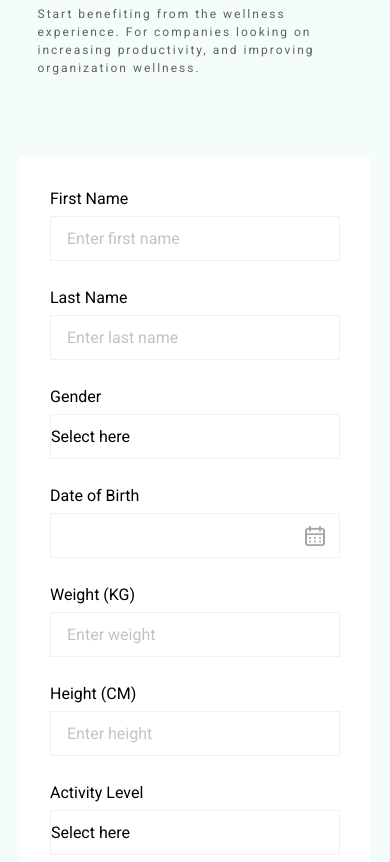
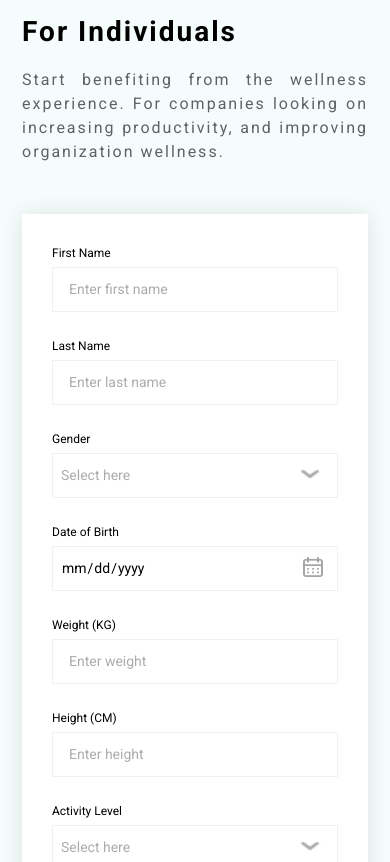
Before and after one commit to Tony-smile/Altschool, a plain HTML site: page assignmentCss4.html in a window 390 px wide. Shown: the part 94-956 px from the top of the page. Drawn offline with Linux system fonts and the light colour scheme.

Commit message:
3rd commit

```diff
--- a/assignmentCss4.html
+++ b/assignmentCss4.html
@@ -38,18 +38,19 @@
             <label for="first-name">Last Name</label>
             <input type="text" id="last-name" placeholder="Enter last name" />
           </div>
-          <div class="form-item">
+          <div class="form-item dropdown">
             <label for="gender">Gender</label>
             <select id="gender">
-              <option value="" >Select here</option>
+              <option value="">Select here</option>
               <option>Male</option>
               <option>Female</option>
             </select>
+            <img src="./assets/images/u_angle-down.png" alt="dropdown" />
           </div>
           <div class="form-item dob">
             <label for="dob">Date of Birth</label>
-            <input type="date" id="dob" placeholder="Select here"  />
-            <img src="./assets/images/Vector.png" alt="Date">
+            <input type="date" id="dob" placeholder="Select here" />
+            <img src="./assets/images/Vector.png" alt="Date" />
           </div>
 
           <div class="form-item">
@@ -61,7 +62,7 @@
             <input type="number" id="height" placeholder="Enter height" />
           </div>
 
-          <div class="form-item special-item ">
+          <div class="form-item special-item dropdown">
             <label for="activity-level">Activity Level</label>
             <select id="activity-level">
               <option class="fade">Select here</option>
@@ -69,6 +70,7 @@
               <option>Medium</option>
               <option>High</option>
             </select>
+            <img src="./assets/images/u_angle-down.png" alt="dropdown" />
           </div>
 
           <div class="form-item special-item password-toggle">
@@ -80,8 +82,8 @@
           <button class="special-item" type="submit">Register</button>
         </form>
         <p class="terms">
-          By clicking Register, you agree to our <a href="#">Terms of Use</a>
-          and our <a href="#">Privacy Policy</a>
+          By clicking Register, you agree to our
+          <a href="#">Terms of Use</a> and our <a href="#">Privacy Policy</a>
         </p>
       </section>
     </div>
--- a/styles/ass4.css
+++ b/styles/ass4.css
@@ -1,236 +1,337 @@
 @import url("./reset.css");
 
-*, html{
+*,
+html {
   box-sizing: border-box;
 }
 
-body{
+body {
   display: flex;
   justify-content: center;
   background-color: #6addd211;
   height: 100vh;
   margin: 0;
   font-family: "roboto", sans-serif;
+  /* overflow: hidden; */
 }
-.main{
+
+.main {
   display: flex;
   flex-direction: row;
   justify-content: center;
+  align-items: center;
   width: 100%;
   height: 100%;
   gap: 100px;
   margin: 0px 50px;
-    margin-top: 100px;
+
   margin-bottom: 100px;
+}
 
-
-}
-section.left{
+section.left {
   position: relative;
   width: 460px;
   height: 280px;
-    margin-top: 210px;
+  margin-top:80px;
+}
 
-}
-.logo{
+.logo {
   position: absolute;
   width: 100px;
   height: 100px;
   left: -12px;
   top: -100px;
+}
 
+.heading {
+  width: 100%;
 }
-.heading{
-    width: 100%;
 
-}
-.title{
+.title {
   margin-top: 40px;
   font-size: 36px;
   letter-spacing: 2px;
 }
-p.content{
-    font-size: 12px;
+
+p.content {
+  font-size: 16px;
   padding-top: 15px;
   letter-spacing: 2px;
   color: rgba(0, 0, 0, 0.61);
 }
 
-.right{
+.right {
   display: flex;
   flex-direction: column;
   width: 520px;
+  height: 660px;
+  box-shadow: 0 0 20px rgba(0, 0, 0, 0.1);
+}
 
-    height: 660px;
-
-
-}
-form.signUp{
+form.signUp {
   display: grid;
   grid-template-columns: repeat(2, 1fr);
   gap: 20px;
   padding: 30px 30px;
-    margin-top: 10px;
   background-color: #ffffff;
-    height: 800px;
+  height: 700px;
 }
-.form-item{
+
+.form-item {
   display: flex;
   flex-direction: column;
   margin-bottom: 5px;
 }
-.special-item{
+
+.special-item {
   grid-column: span 2;
 }
 
-.form-item.special-item.password-toggle{
-    display: flex;
-    flex-direction: column;
-    position: relative;
-}
-.password-toggle img{
-    position: absolute;
-    width: 20px;
-    height: 20px;
-    right: 15px;
-    top: 70%;
-    transform: translateY(-50%);
-    pointer-events: none;
-    cursor: pointer;
-}
-.form-item.dob{
+.form-item.special-item.password-toggle {
   display: flex;
   flex-direction: column;
   position: relative;
 }
 
-/* .form-item.dob input[type="date"]::before{
-    content: "Select here";
-    position: absolute;
-    left: 10px;
-    color: rgba(0, 0, 0, 0.24);
-} */
-
-
-.dob input[type="date"]::-webkit-calendar-picker-indicator {
-opacity: 100%;
-  position: relative;
-  z-index: 1;
-  /* width: calc(100% - 40px); */
-  width: 100%;
-  padding: 10px 40px 10px 10px;
-  box-sizing: border-box;
-
-}
-.form-item.dob img{
+.password-toggle img {
   position: absolute;
   width: 20px;
   height: 20px;
   right: 15px;
-    top: 70%;
+  top: 65%;
   transform: translateY(-50%);
   pointer-events: none;
   cursor: pointer;
 }
-label{
-    font-size: 16px;
+.form-item.dropdown {
+  position: relative;
+}
+.dropdown img {
+  position: absolute;
+  width: 40px;
+  height: 30px;
+  right: 8px;
+  top: 65%;
+  transform: translateY(-50%);
+  pointer-events: none;
+  cursor: pointer;
+}
+
+.form-item.dob {
+  display: flex;
+  flex-direction: column;
+  position: relative;
+}
+
+input[type="date"] {
+    appearance: none;
+    -webkit-appearance: none;
+    -moz-appearance: none;
+    background-color: white;
+    padding-right: 15px;
+}
+
+/* Hide the default date picker icon in Chrome and Edge */
+input[type="date"]::-webkit-calendar-picker-indicator {
+    opacity: 0;
+    -webkit-appearance: none;
+}
+
+/* Hide the default date picker icon in Firefox */
+input[type="date"]::-moz-calendar-picker-indicator {
+    opacity: 0;
+}
+
+.form-item.dob img {
+  position: absolute;
+  width: 20px;
+  height: 20px;
+  right: 15px;
+  top: 65%;
+  transform: translateY(-50%);
+  pointer-events: none;
+  cursor: pointer;
+}
+/* For most browsers */
+input[type="number"]::-webkit-outer-spin-button,
+input[type="number"]::-webkit-inner-spin-button {
+  -webkit-appearance: none;
+  margin: 0;
+}
+
+/* For Firefox */
+input[type="number"] {
+  -moz-appearance: textfield;
+}
+label {
+  font-size: 12px;
   padding-bottom: 5px;
+}
 
-
-}
-input,select, button{
+input,
+select,
+button {
   width: 100%;
   height: 45px;
-    border:  0.3px solid #dddddd69;
+  border: 0.3px solid #dddddd69;
   appearance: none;
   -webkit-appearance: none;
   -moz-appearance: none;
 }
-select{
+
+select {
+  width: 100%;
+  box-sizing: border-box;
   background-color: #ffffff;
+  color: rgba(0, 0, 0, 0.329);
+}
+
+select option {
+  width: 100%;
+  color: rgba(0, 0, 0, 0.767);
 }
 input:focus,
-select:focus{
-    border: 0.3px solid #2EC4B6;
+select:focus {
+  border: 0.3px solid #2ec4b6;
   outline: none;
-
-}
-::placeholder, .fade{
-    color: rgba(0, 0, 0, 0.24);
-}
-::placeholder,input, option{
-    padding-left: 8px;
 }
 
-button.special-item{
-    background-color: #2EC4B6;
+::placeholder,
+.fade {
+  color: rgba(0, 0, 0, 0.329);
+  font-size: 10px;
+}
+
+::placeholder,
+input,
+option,
+select {
+  padding-left: 8px;
+  font-size: 14px;
+}
+
+button.special-item {
+  background-color: #2ec4b6;
   border: none;
   color: #ffffff;
   margin-bottom: 0px;
 }
-.terms{
-    max-width: 600px;
+
+.terms {
+  background-color: #ffffff;
+  max-width: 450px;
+  padding-bottom: 20px;
   font-size: 11px;
   text-align: center;
   letter-spacing: 1px;
+  margin: 0;
+  padding: 0px 30px;
+  padding-bottom: 30px;
 }
 
 @media (max-width: 1120px) and (min-width: 768px) {
-    section.left{
+  section.left {
     max-width: 350px;
   }
-    section.right{
+
+  section.right {
     max-width: 450px;
   }
-    .main{
+
+  .main {
     margin: 0;
     gap: 1px;
-        margin-top: 50px;
+
     padding: 0 20px;
   }
 }
+
 @media (max-width: 767px) {
+    html, body{
+        height: 100%;
+        margin: 0 10px;
+        padding: 0;
+    }
+    body{
+        flex-direction: column;
+        justify-content: center;
+        align-items: center;
+
+    }
   .main {
+    display: flex;
     flex-direction: column;
+    justify-content: center;
     align-items: center;
-        gap: 50px;
-        margin: 100px 20px;
+    flex-wrap: nowrap;
+    gap: 0;
+    max-width: 500px;
+    margin: 0px 20px;
+    padding: 2px;
+    margin-top: 350px;
+
   }
 
   section.left {
-        width: 90%;
-
-        margin-top: 150px;
+    height: auto;
+    width: 100%;
+    margin: 0 auto;
+    box-sizing: border-box;
+    margin: 0;
+    margin-top: 80px;
+    padding: 20px 0px;
+    padding-bottom: 50px;
   }
 
   .logo {
     position: absolute;
     top: -20px;
+    left: -5px;
+    margin: 0;
     margin-top: 20px;
-        width: 50px;
+    width: 60px;
+    padding-left: 10px;
+  }
+  .title {
+    margin-top: 0;
+    padding-top: 60px;
+    font-size: 28px;
+  }
+  .content {
+    width: 100%;
+    text-align: justify;
+    font-size: 12px;
   }
 
   .right {
     width: 100%;
     height: auto;
-        padding: 20px 0px;
+    padding: 0px 0px;
+    padding-top: 0;
+    box-shadow: none;
 
   }
-.form-item{
+
+  .form-item {
     flex-direction: column;
   }
+
   form.signUp {
     background-color: #ffffff;
     display: flex;
     flex-direction: column;
-       height: 870px;
+    height: auto;
+    box-shadow: 0 0 20px rgba(0, 0, 0, 0.1);
   }
 
   button.special-item {
     width: 100%;
   }
-    .terms{
+
+  .terms {
+    box-shadow: none;
+    background-color: transparent;
     margin-top: 30px;
-        width: 90%;
+    width: 100%;
   }
 }
```
Also changed, not shown: assets/images/u_angle-down.png (added). Lines whose indentation alone changed are shown as unchanged.
